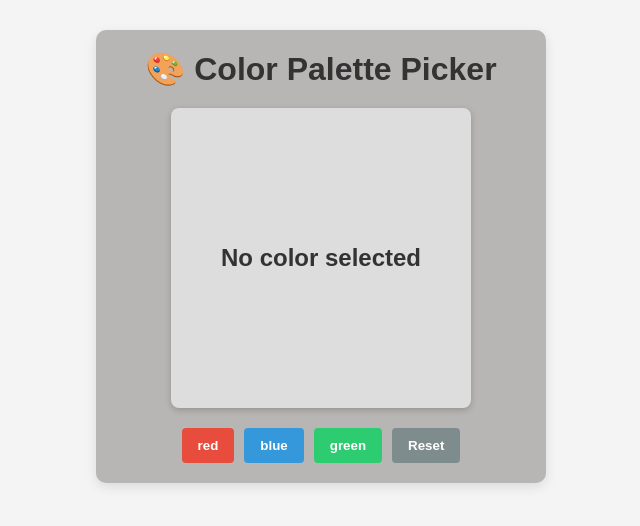
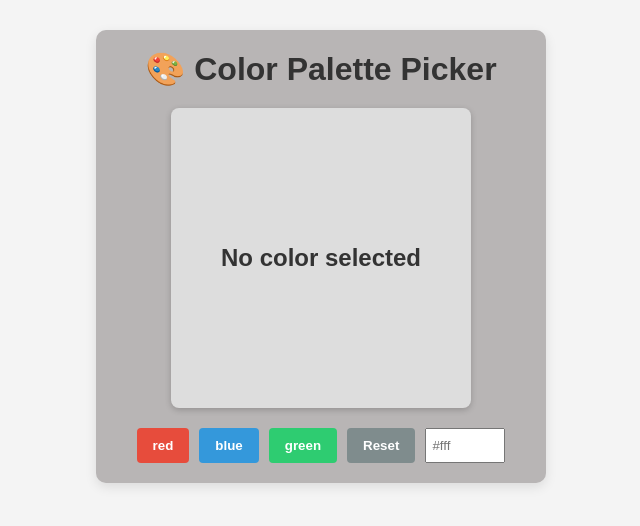
Before and after one commit to Tofikoabdu1/ASTUMSJ-Bootcamp, a React (Vite) app in the folder color-palette-picker/: page / in a window 1280 px wide. Shown: the top 526 px of the page, without its empty margins (319-959 px from the left). Built offline with nearby package versions, Linux system fonts and the light colour scheme.

Commit message:
Adding the hex part

```diff
--- a/color-palette-picker/src/App.jsx
+++ b/color-palette-picker/src/App.jsx
@@ -10,7 +10,13 @@ export default function App() {
 
   const handleColorClick = (color) => setSelectedColor(color);
   const resetColor = () => setSelectedColor("");
+  const [currentHex, setCurrentHex] = useState("");
 
+  const hexChanger = (e) => {
+    const value = e.target.value;
+    setSelectedColor(value);
+    setCurrentHex(value);
+  };
   return (
     <Card>
       <h1>🎨 Color Palette Picker</h1>
@@ -28,6 +34,13 @@ export default function App() {
         <button className="gray" onClick={resetColor}>
           Reset
         </button>
+        <input
+          className="hexbtn"
+          type="text"
+          value={currentHex}
+          onChange={hexChanger}
+          placeholder="#fff"
+        />
       </div>
     </Card>
   );
--- a/color-palette-picker/src/index.css
+++ b/color-palette-picker/src/index.css
@@ -56,3 +56,7 @@ button.green {
 button.gray {
   background-color: #7f8c8d;
 }
+.hexbtn {
+  padding: 5px;
+  width: 80px;
+}
```
